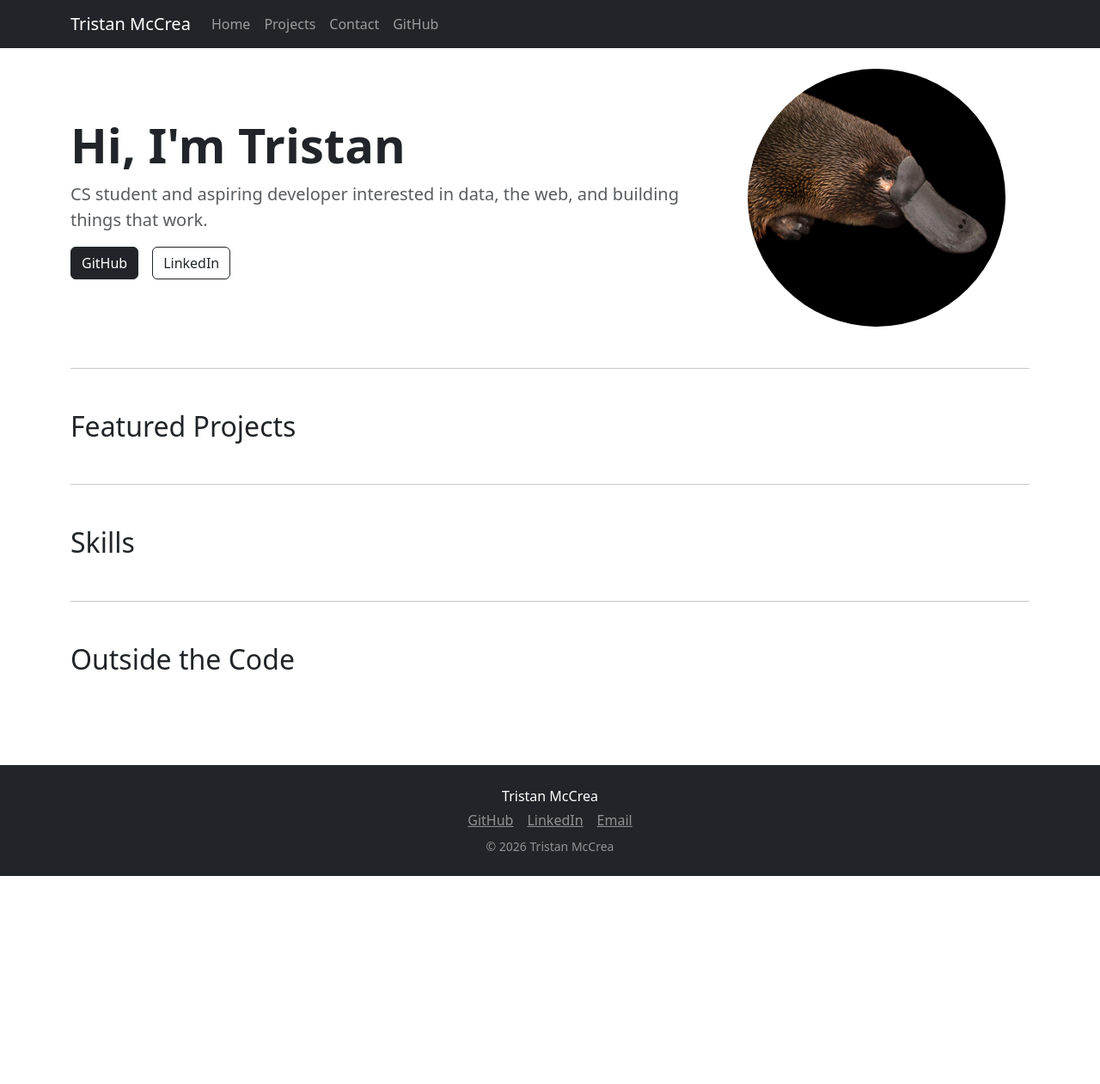
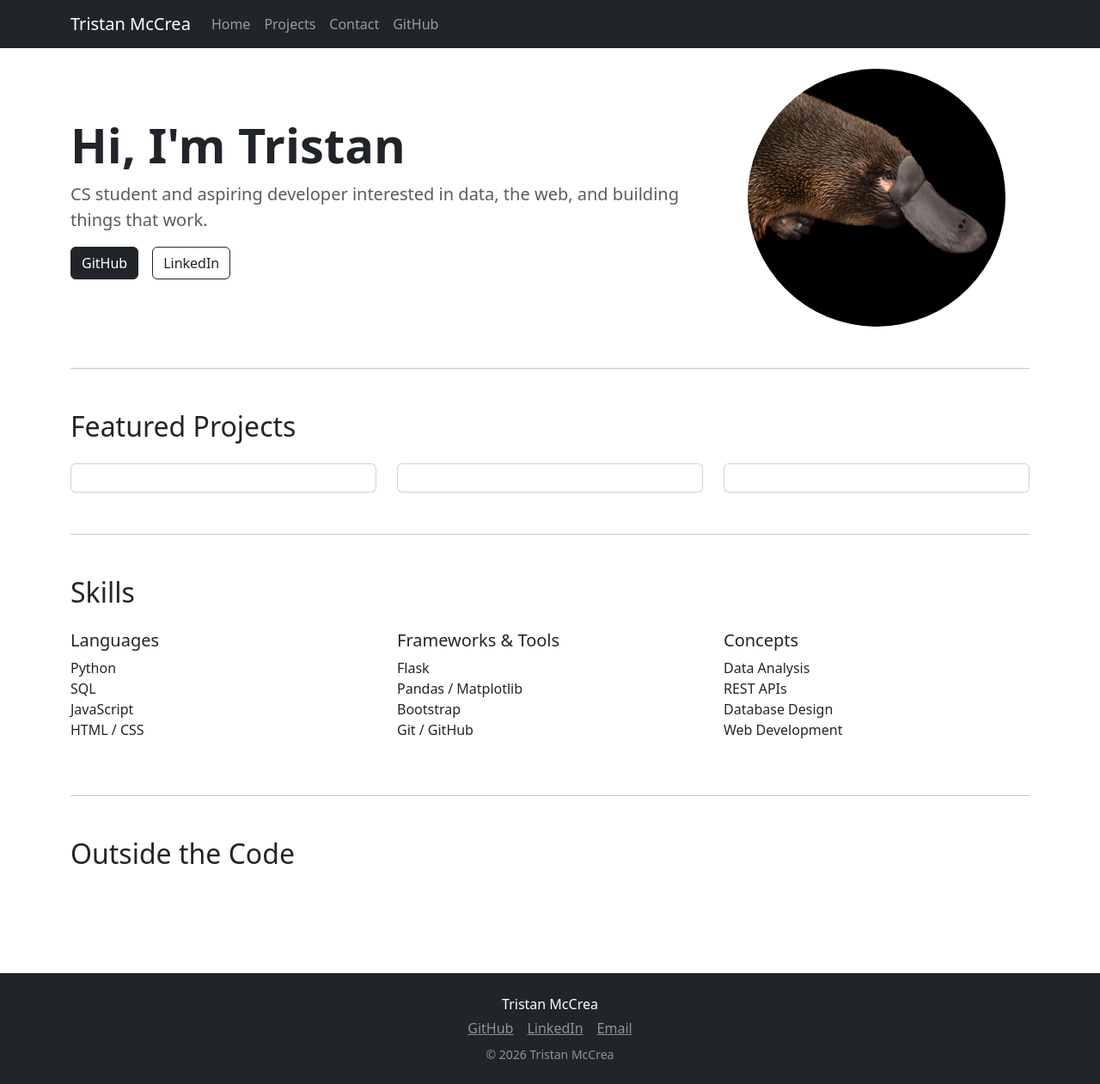
Before and after one commit to Trisolis/trisolis.github.io, a Jekyll site: the page built from index.html, in a window 1280 px wide. Shown: the whole page at 86% size. Built offline with Jekyll 4.4.1, drawn with Linux system fonts in a browser that asks for light colours; before the commit the page ends 1019 px from its top, so only the background shows below that.

Commit message:
Add skills to index.html and flesh out projects
Skills:
- Add simple unstyled list with columns for concept, rows for specifics
- Leaves rooms for modifications and additions later on as well

Featured projects:
- Add the bones. Will be a row of cards with a picture, title, description, link, and potentially badges for my favorite 3 projects

```diff
--- a/index.html
+++ b/index.html
@@ -24,16 +24,75 @@ title: Home
 <hr class="my-5">
 
 <!-- Featured projects -->
-<h2 class="mb-2">Featured Projects</h2>
-
+<h2 class="mb-4">Featured Projects</h2>
+<div class="row">
+    <div class="col">
+        <div class="card h-100">
+            <!-- Add image of each project here-->
+            <div class="card-body">
+                <!-- Add card titles and text here-->
+                <!-- Also try to add badges for relevant concepts/languages-->
+                <!-- Link to project on GitHub-->
+            </div>
+        </div>
+    </div>
+    <div class="col">
+        <div class="card h-100">
+            <!-- Add image of each project here-->
+            <div class="card-body">
+                <!-- Add card titles and text here-->
+                <!-- Also try to add badges for relevant concepts/languages-->
+                <!-- Link to project on GitHub-->
+            </div>
+        </div>
+    </div>
+    <div class="col">
+        <div class="card h-100">
+            <!-- Add image of each project here-->
+            <div class="card-body">
+                <!-- Add card titles and text here-->
+                <!-- Also try to add badges for relevant concepts/languages-->
+                <!-- Link to project on GitHub-->
+            </div>
+        </div>
+    </div>
+</div>
 
 <hr class="my-5">
 
 <!-- Skills -->
-<h2 class="mb-2">Skills</h2>
-
+<h2 class="mb-4">Skills</h2>
+<div class="row">
+    <div class="col">
+        <h5>Languages</h5>
+        <ul class="list-unstyled">
+            <li>Python</li>
+            <li>SQL</li>
+            <li>JavaScript</li>
+            <li>HTML / CSS</li>
+        </ul>
+    </div>
+    <div class="col">
+        <h5>Frameworks & Tools</h5>
+        <ul class="list-unstyled">
+            <li>Flask</li>
+            <li>Pandas / Matplotlib</li>
+            <li>Bootstrap</li>
+            <li>Git / GitHub</li>
+        </ul>
+    </div>
+    <div class="col">
+        <h5>Concepts</h5>
+        <ul class="list-unstyled">
+            <li>Data Analysis</li>
+            <li>REST APIs</li>
+            <li>Database Design</li>
+            <li>Web Development</li>
+        </ul>
+    </div>
+</div>
 
 <hr class="my-5">
 
 <!-- Personal -->
-<h2 class="mb-2">Outside the Code</h2>
+<h2 class="mb-4">Outside the Code</h2>
```
